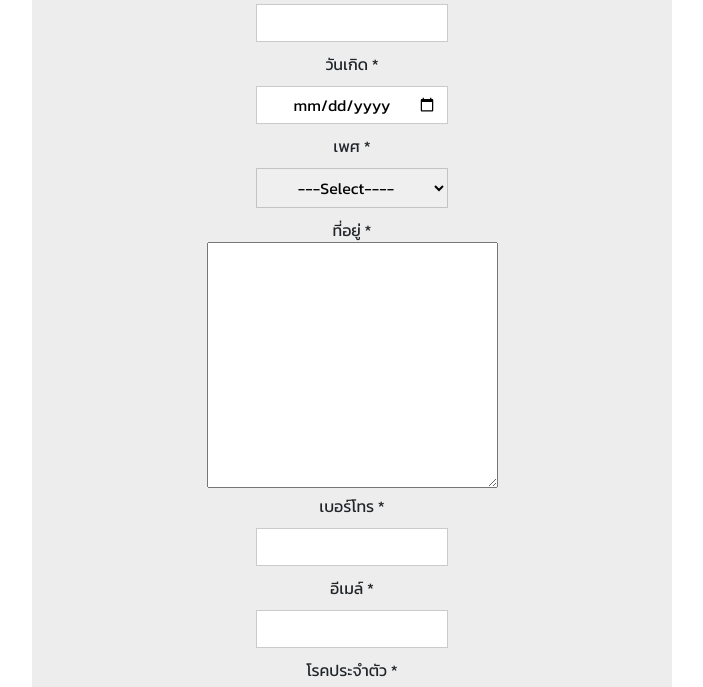
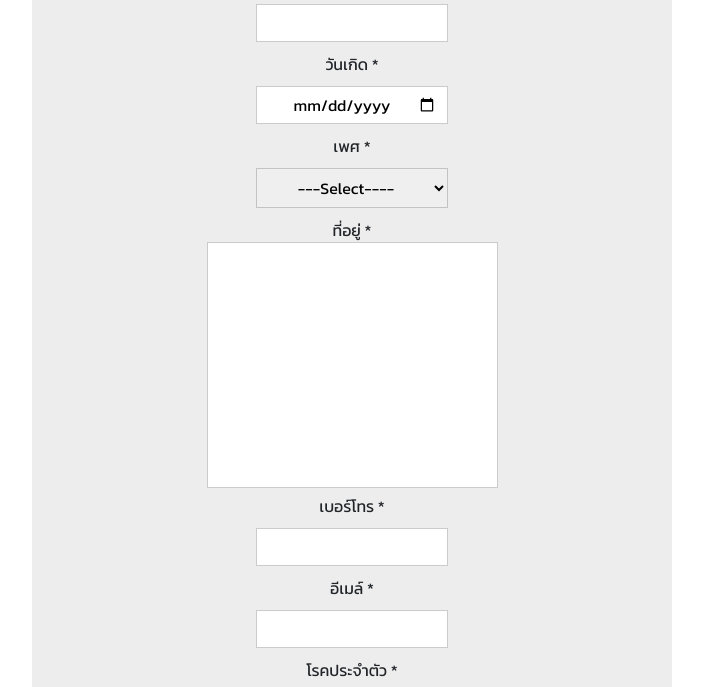
Before and after one commit to JustinzDev/reserve-vaccine, a PHP site: page /best-of-vaccine/reserve.php in a window 1280 px wide. Shown: the part 350-1037 px from the top of the page, without its empty margins (288-991 px from the left). Run offline with PHP 8.4, Linux system fonts and the light colour scheme.

Commit message:
แก้บัค

```diff
--- a/assets/css/main.css
+++ b/assets/css/main.css
@@ -153,6 +153,11 @@ h5 { /* Type Selector */
     background-color: rgba(219, 219, 219, 0.5);
 }
 
+.Box_Input_vaccin02 textarea{
+    border: 1px solid rgba(151, 151, 151, 0.5);
+    resize: none;
+}
+
 .Box_Input_vaccin02 input{ /*Descendant selector*/
     width: 30%;
     padding: 6px 10px;
```
Also changed, not shown: reserve.php (indentation only).
